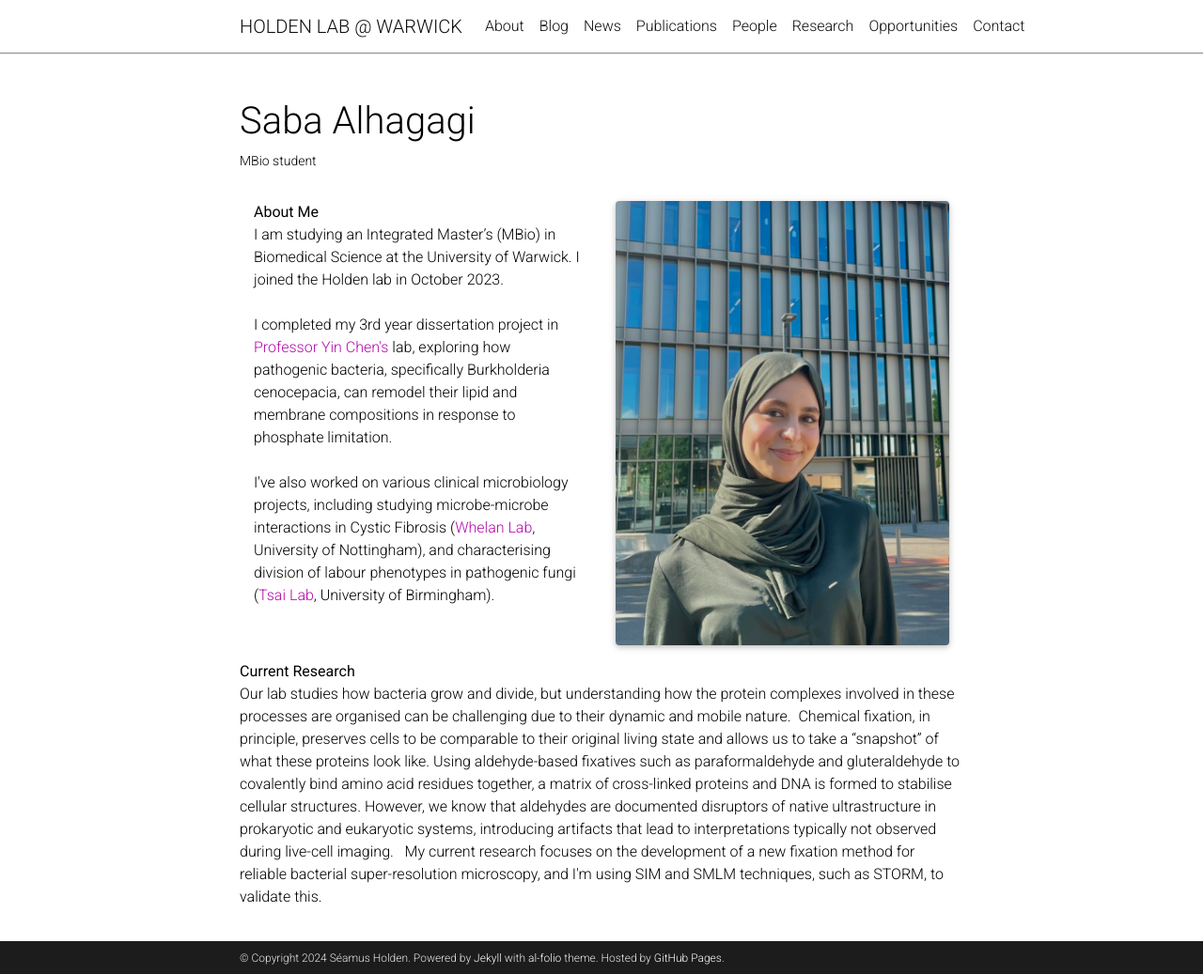
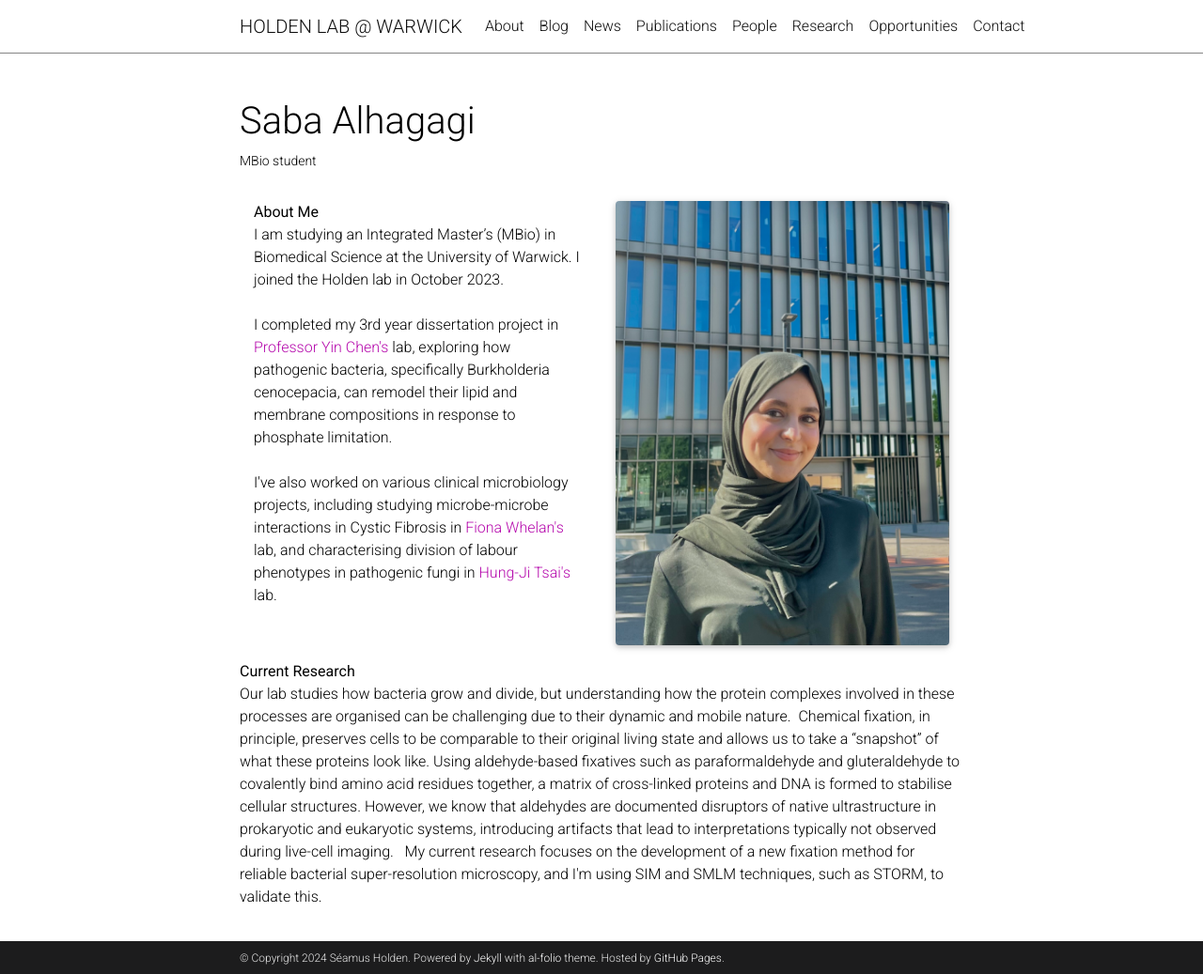
Before and after one commit to HoldenLab/holdenlab.github.io, a Jekyll site: the page built from _projects/alhagagi_saba.md, in a window 1280 px wide and 1037 px high. Shown: the whole window at 94% size. Built offline with Jekyll 4.4.1, drawn with Linux system fonts in a browser that asks for light colours; full-size pictures stand in for the smaller copies a plugin makes; comment, search, counter and statistics services are not loaded; a style sheet for code colours, icons or effects is not loaded.

Commit message:
Update alhagagi_saba.md

```diff
--- a/_projects/alhagagi_saba.md
+++ b/_projects/alhagagi_saba.md
@@ -19,7 +19,7 @@
 I completed my 3rd year dissertation project in <a href="https://www.yinchenlab.org">Professor Yin Chen's</a> lab, exploring how pathogenic bacteria, specifically Burkholderia cenocepacia, can remodel their lipid and membrane compositions in response to phosphate limitation.
 <br>
 <br>
-I've also worked on various clinical microbiology projects, including studying microbe-microbe interactions in Cystic Fibrosis (<a href="http://www.whelanlab.co.uk/research/">Whelan Lab</a>, University of Nottingham), and characterising division of labour phenotypes in pathogenic fungi (<a href="https://sites.google.com/view/tsailab/research?authuser=0">Tsai Lab</a>, University of Birmingham).
+I've also worked on various clinical microbiology projects, including studying microbe-microbe interactions in Cystic Fibrosis in <a href="http://www.whelanlab.co.uk/research/">Fiona Whelan's</a> lab, and characterising division of labour phenotypes in pathogenic fungi in <a href="https://sites.google.com/view/tsailab/research?authuser=0">Hung-Ji Tsai's</a> lab.
 
 <br>
 <br>
```
